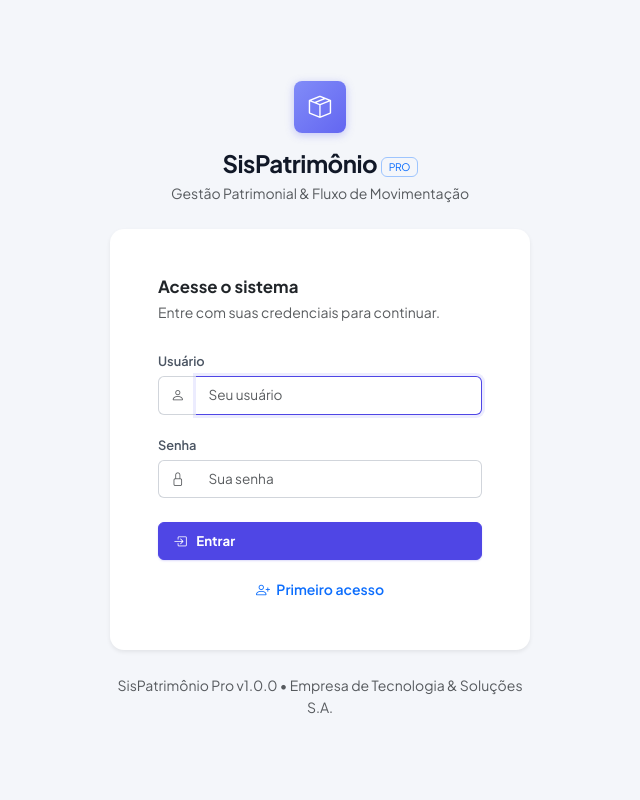
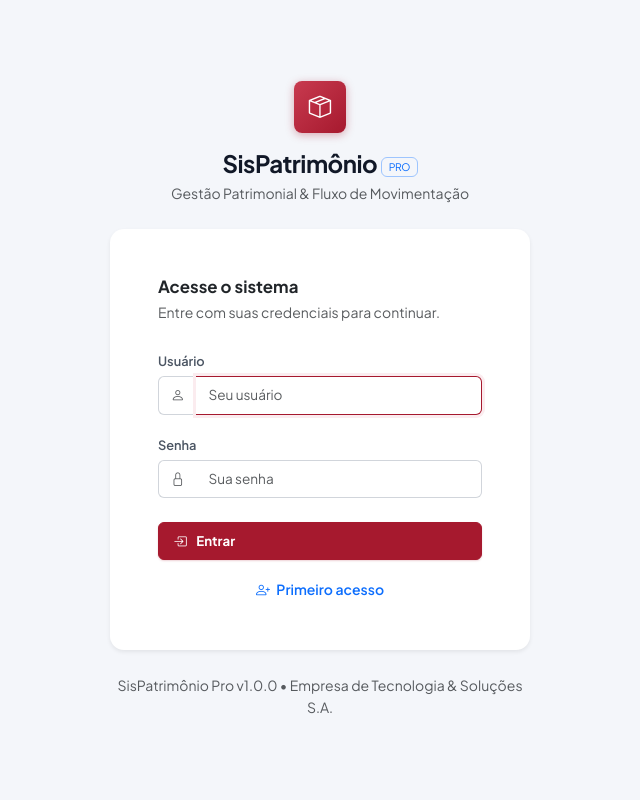
Before and after one commit to wellingtonsr1/sistema_patrimonio, a FastAPI app: page /login in a window 1280 px wide. Shown: the whole page, without its empty margins (320-960 px from the left). Run offline with FastAPI, Linux system fonts and the light colour scheme.

Commit message:
Incio das alterações das cores

```diff
--- a/app/web/static/css/style.css
+++ b/app/web/static/css/style.css
@@ -6,14 +6,16 @@
 :root {
   --font-base: 'Plus Jakarta Sans', system-ui, -apple-system, BlinkMacSystemFont, "Segoe UI", Roboto, Arial, sans-serif;
 
-  --c-primary: #4f46e5;
-  --c-primary-hover: #4338ca;
-  --c-primary-50: #eef2ff;
-  --c-primary-100: #e0e7ff;
-  --c-primary-200: #c7d2fe;
+  --c-primary: #A6192E;
+  --c-primary-hover: #8F1527;
+  --c-primary-active: #76111F;
+  --c-primary-light: #FBECEF;
+  --c-primary-50: #FBECEF;
+  --c-primary-100: #F5D7DB;
+  --c-primary-200: #E8A3AC;
   /* Cor de destaque/acento (texto, ícones e bordas) — separada do --c-primary
      (fundo de botões) para permitir contraste adequado no tema escuro. */
-  --c-primary-text: #4f46e5;
+  --c-primary-text: #A6192E;
 
   --c-bg: #f4f6fa;
   --c-surface: #ffffff;
@@ -29,19 +31,19 @@
   --c-border-light: #f0f1f4;
   --c-border-focus: var(--c-primary);
 
-  --green: #059669;
+  --green: #16803C;
   --green-bg: #ecfdf5;
   --green-border: #a7f3d0;
-  --blue: #2563eb;
+  --blue: #2563EB;
   --blue-bg: #eff6ff;
   --blue-border: #bfdbfe;
-  --amber: #d97706;
+  --amber: #B7791F;
   --amber-bg: #fffbeb;
   --amber-border: #fde68a;
-  --red: #dc2626;
+  --red: #C53030;
   --red-bg: #fef2f2;
   --red-border: #fecaca;
-  --gray: #6b7280;
+  --gray: #6B7280;
   --gray-bg: #f3f4f6;
   --gray-border: #d1d5db;
   --indigo: #6366f1;
@@ -103,14 +105,14 @@ html { scrollbar-color: #c1c7d0 transparent; scrollbar-width: thin; }
 
 .navbar-brand-icon {
   width: 30px; height: 30px;
-  background: linear-gradient(135deg, #818cf8, #6366f1);
+  background: linear-gradient(135deg, #C83A4F, #A6192E);
   border-radius: 8px;
   display: inline-flex;
   align-items: center;
   justify-content: center;
   color: #fff;
   font-size: .9rem;
-  box-shadow: 0 2px 8px rgba(99,102,241,.35);
+  box-shadow: 0 2px 8px rgba(166, 25, 46, .35);
 }
 
 .nav-link {
@@ -308,7 +310,7 @@ html { scrollbar-color: #c1c7d0 transparent; scrollbar-width: thin; }
   background: var(--c-primary);
   border-color: var(--c-primary);
   color: #fff;
-  box-shadow: 0 1px 2px rgba(79,70,229,.2);
+  box-shadow: 0 1px 2px rgba(166, 25, 46, .2);
 }
 .btn-primary:disabled, .btn-primary.disabled {
   background: var(--c-primary);
--- a/app/web/templates/movements/term.html
+++ b/app/web/templates/movements/term.html
@@ -149,7 +149,7 @@
             text: window.location.origin + "/movements/{{ movement_id }}/term",
             width: 70,
             height: 70,
-            colorDark : "#1e293b",
+            colorDark : "#2d0a0f",
             colorLight : "#ffffff",
             correctLevel : QRCode.CorrectLevel.M
         });
```
Also changed, not shown: other parts of app/web/static/css/style.css (+18 -18 lines), app/web/templates/dashboard.html (+7 -8 lines), tests/equipamentos.csv (added, +205 -0 lines), tests/setores.csv (added, +21 -0 lines), data/patrimonio.db, tests/ipmjp-logo.png (added), 1 other file.
